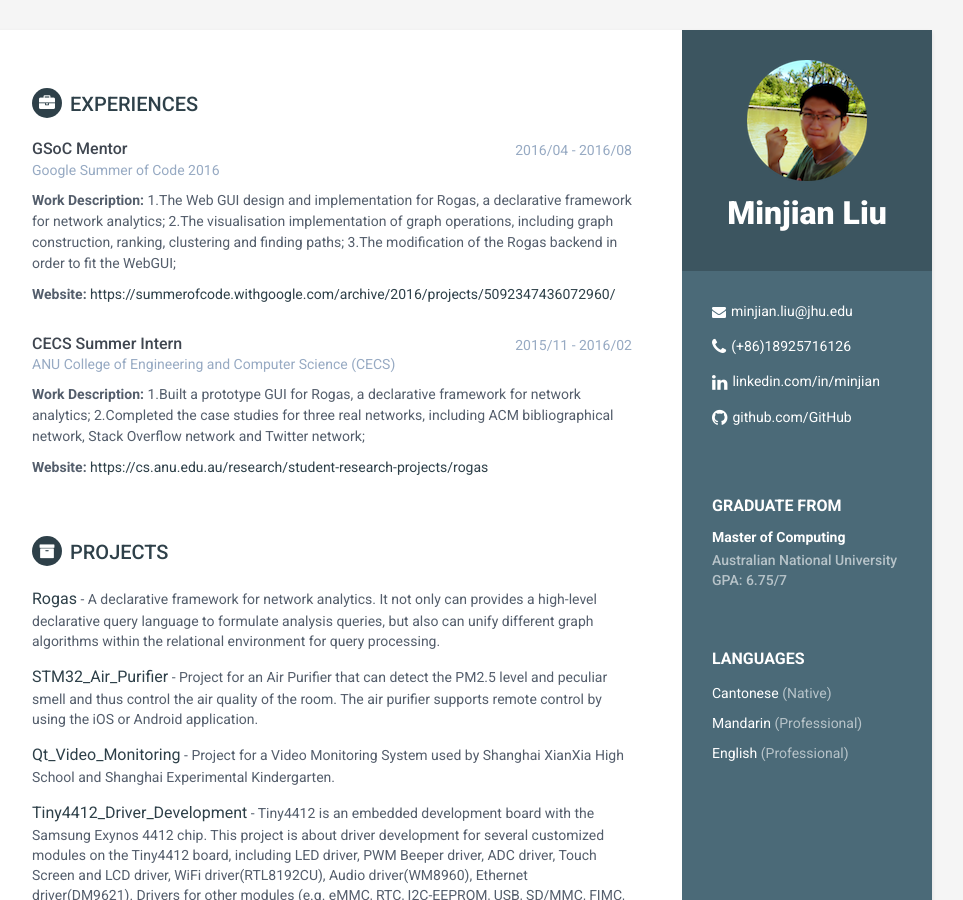
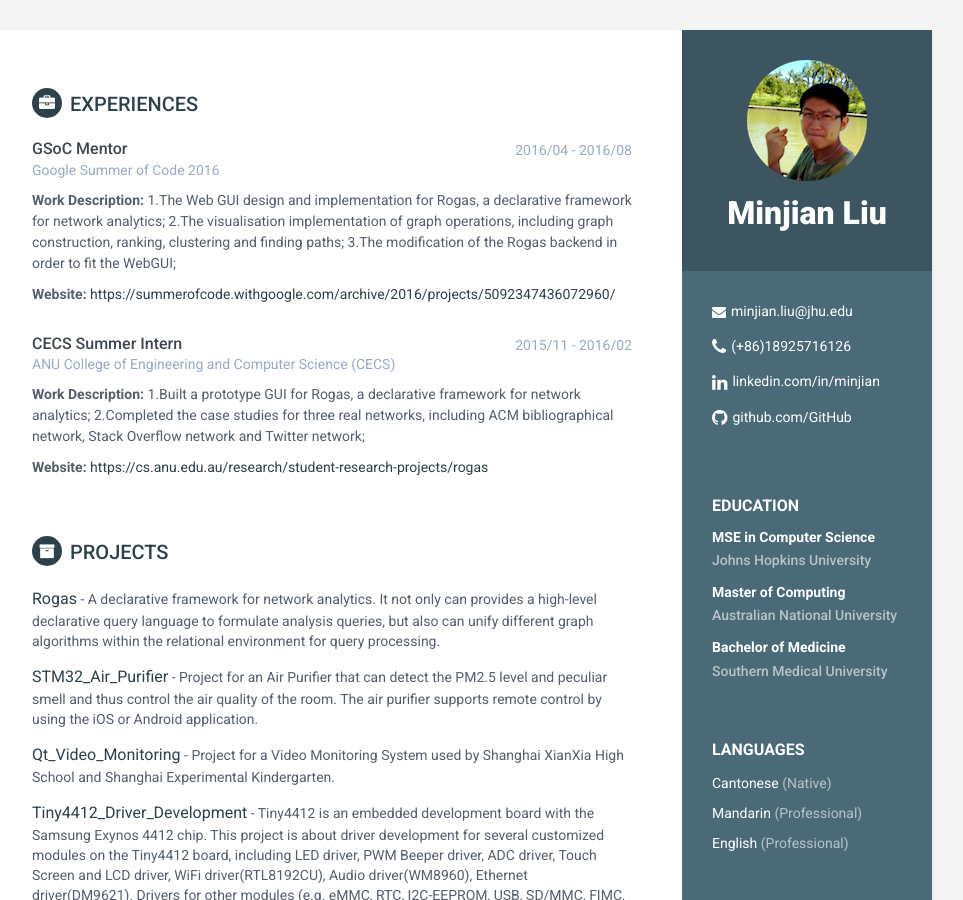
Before and after one commit to thomas-liao/thomas-liao.github.io, a Jekyll site: the page built from index.html, in a window 1280 px wide and 900 px high. Shown: the whole window, without its empty margins (188-1151 px from the left). Built offline with Jekyll 4.4.1, drawn with Linux system fonts in a browser that asks for light colours.

Commit message:
Update education.html

```diff
--- a/_includes/education.html
+++ b/_includes/education.html
@@ -1,9 +1,18 @@
  <div class="education-container container-block">
-<h2 class="container-block-title">GRADUATE FROM</h2>
+<h2 class="container-block-title">Education</h2>
 <div class="item">
+    <h4 class="degree">MSE in Computer Science</h4>
+    <div class="time">Johns Hopkins University</div>
+    <!--<div class="time">2014 - 2016</div>-->
+</div><!--//item-->
+  <div class="item">
     <h4 class="degree">Master of Computing</h4>
     <div class="time">Australian National University</div>
     <!--<div class="time">2014 - 2016</div>-->
-    <div class="time">GPA: 6.75/7</div>
+</div><!--//item-->
+  <div class="item">
+    <h4 class="degree">Bachelor of Medicine</h4>
+    <div class="time">Southern Medical University</div>
+    <!--<div class="time">2014 - 2016</div>-->
 </div><!--//item-->
 </div><!--//education-container-->
```
